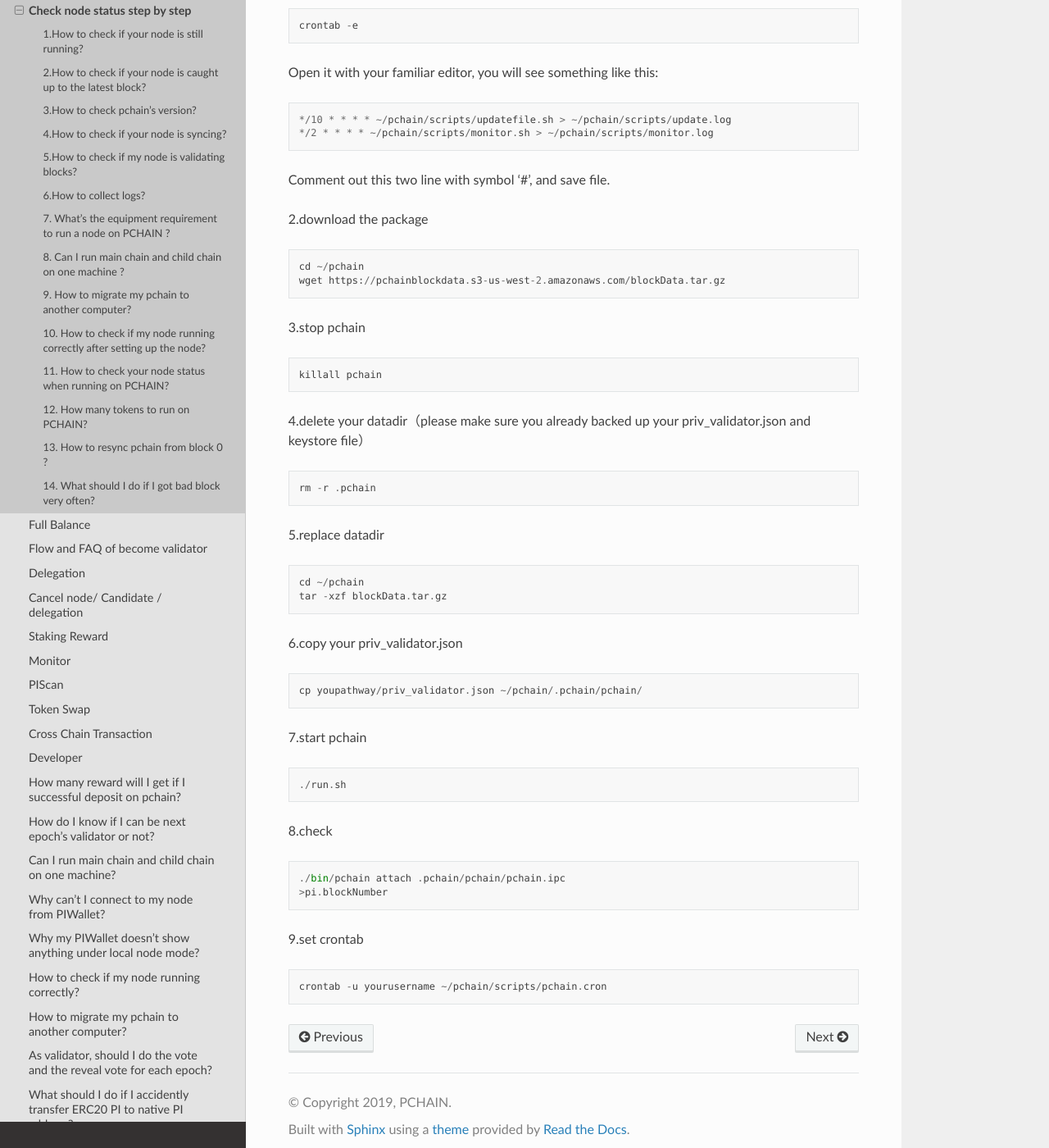
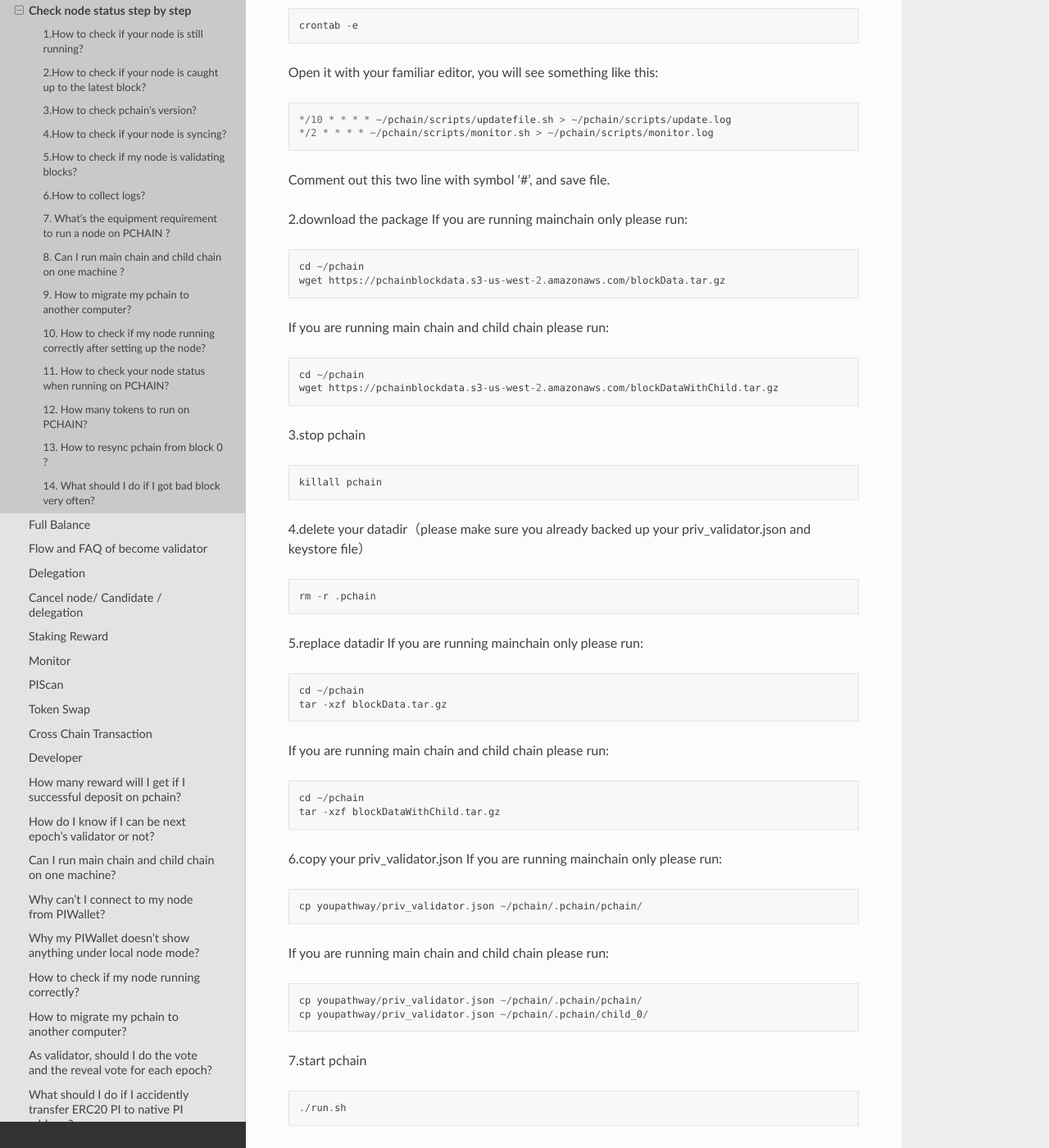
Before and after one commit to pchain-org/pchain-guide, a Sphinx documentation site: the page built from pchaindoc/source/FAQ/node.rst, in a window 1280 px wide and 1400 px high, scrolled down 4401 px. Shown: the whole window at 82% size. Built offline with Sphinx 7.4.7 and the Read the Docs theme 2.0.0, drawn with Linux system fonts in a browser that asks for light colours; pages that are not in the unit, such as notebooks, are missing from menus.

Commit message:
Update node.rst

```diff
--- a/pchaindoc/source/FAQ/node.rst
+++ b/pchaindoc/source/FAQ/node.rst
@@ -160,9 +160,14 @@
 Comment out this two line with symbol '#', and save file.
 
 2.download the package
+If you are running mainchain only please run:
 ::
 	cd ~/pchain
 	wget https://pchainblockdata.s3-us-west-2.amazonaws.com/blockData.tar.gz
+If you are running main chain and child chain please run:
+::
+	cd ~/pchain
+	wget https://pchainblockdata.s3-us-west-2.amazonaws.com/blockDataWithChild.tar.gz
 3.stop pchain
 ::
 	killall pchain
@@ -170,12 +175,22 @@
 ::
 	rm -r .pchain
 5.replace datadir
+If you are running mainchain only please run:
 ::
 	cd ~/pchain
 	tar -xzf blockData.tar.gz
+If you are running main chain and child chain please run:
+::
+	cd ~/pchain
+	tar -xzf blockDataWithChild.tar.gz
 6.copy your priv_validator.json
+If you are running mainchain only please run:
 ::
 	cp youpathway/priv_validator.json ~/pchain/.pchain/pchain/
+If you are running main chain and child chain please run:
+::
+	cp youpathway/priv_validator.json ~/pchain/.pchain/pchain/
+	cp youpathway/priv_validator.json ~/pchain/.pchain/child_0/
 7.start pchain
 ::
 	./run.sh
```
